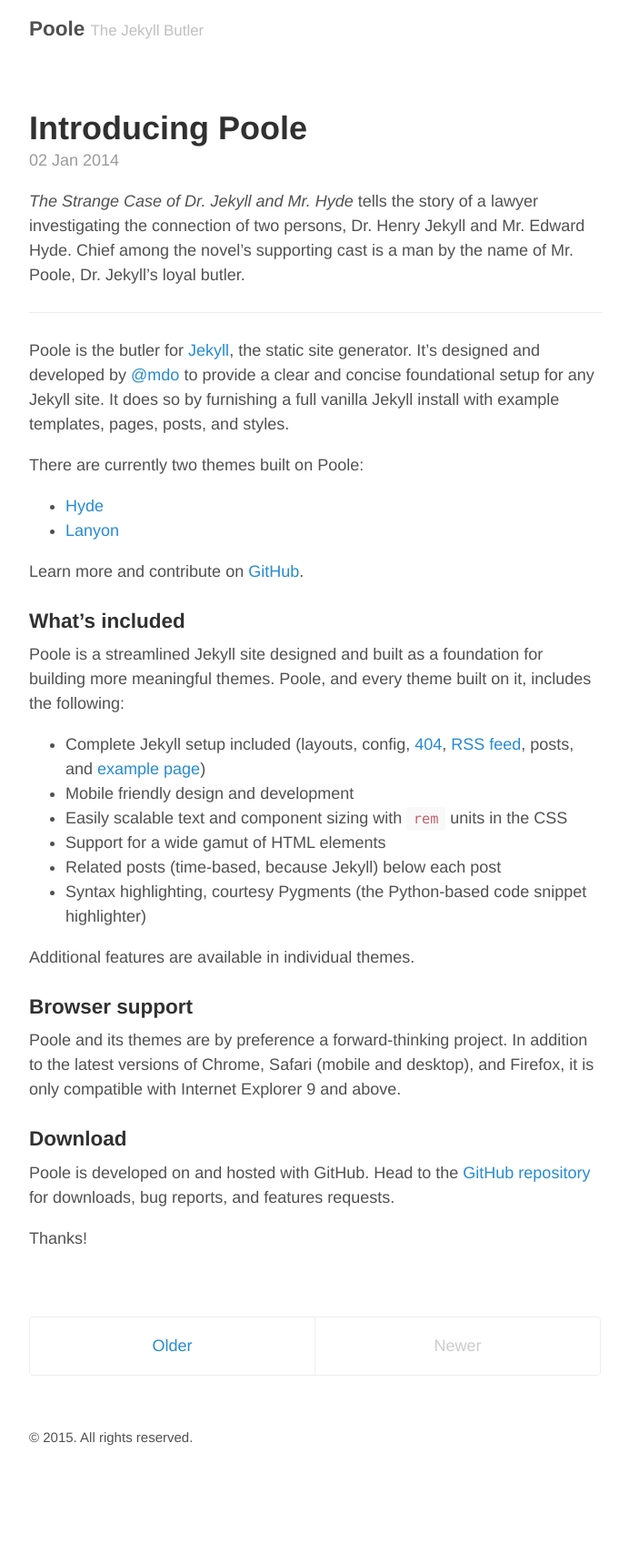
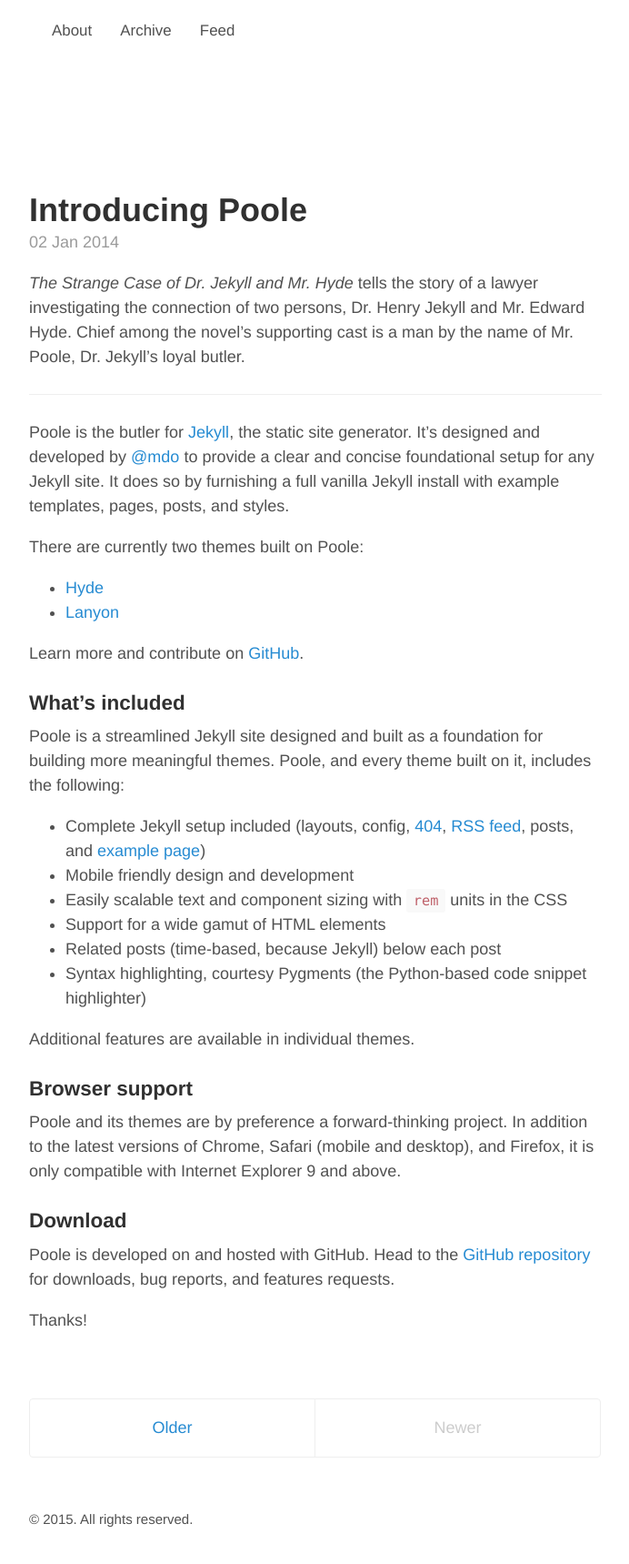
Before and after one commit to artofkot/artofkot.github.io, a Jekyll site: the page built from index.html, in a window 1280 px wide. Shown: the whole page at 91% size, without its empty margins (293-985 px from the left). Built offline with Jekyll 4.4.1, drawn with Linux system fonts in a browser that asks for light colours; the list of posts is cut into pages by our own code; comment, search, counter and statistics services are not loaded; before the commit the page ends 1629 px from its top, so only the background shows below that.

Commit message:
some customization

```diff
--- a/_config.yml
+++ b/_config.yml
@@ -5,9 +5,9 @@
 relative_permalinks: true
 
 # Setup
-title:               Poole
-tagline:             The Jekyll Butler
-url:                 http://getpoole.com
+title:
+tagline:
+url:                 artofkot.github.io
 paginate:            1
 baseurl:             ""
 
@@ -20,11 +20,16 @@
 
 # About/contact
 author:
-  name:              Mark Otto
-  url:               https://twitter.com/mdo
-  email:             markdotto@gmail.com
+  name:              Artem Kotelskiy
+  url:               https://twitter.com/artofkot
+  email:             artofkot@gmail.com
 
 # Custom vars
 version:             1.0.0
 github:
-  repo:              https://github.com/poole/poole
+  repo:              https://github.com/artofkot/artofkot.github.io
+
+pages_list:
+  About: '/about'
+  Archive: '/archive'
+  Feed: '/atom.xml'
--- /dev/null
+++ b/_includes/comments.html
@@ -0,0 +1,13 @@
+<div id="disqus_thread"></div>
+<script type="text/javascript">
+    /* * * CONFIGURATION VARIABLES * * */
+    var disqus_shortname = 'artofkot';
+
+    /* * * DON'T EDIT BELOW THIS LINE * * */
+    (function() {
+        var dsq = document.createElement('script'); dsq.type = 'text/javascript'; dsq.async = true;
+        dsq.src = '//' + disqus_shortname + '.disqus.com/embed.js';
+        (document.getElementsByTagName('head')[0] || document.getElementsByTagName('body')[0]).appendChild(dsq);
+    })();
+</script>
+<noscript>Please enable JavaScript to view the <a href="https://disqus.com/?ref_noscript" rel="nofollow">comments powered by Disqus.</a></noscript>
--- a/_layouts/default.html
+++ b/_layouts/default.html
@@ -5,7 +5,20 @@
 
   <body>
 
+
+
     <div class="container content">
+      <div class="masthead">
+        <h3 class="masthead-title">
+          <a href="/" title="Home">{{ site.title }}</a>
+
+          {% for page in site.pages_list %}
+            &nbsp;&nbsp;&nbsp;
+            <small><a href="{{ page[1]  }}">{{ page[0] }}</a></small>
+          {% endfor %}
+        </h3>
+      </div>
+
       <header class="masthead">
         <h3 class="masthead-title">
           <a href="{{ site.baseurl }}/" title="Home">{{ site.title }}</a>
@@ -15,6 +28,8 @@
 
       <main>
         {{ content }}
+
+        {% include comments.html %}
       </main>
 
       <footer class="footer">
```
Also changed, not shown: archive.md (added, +10 -0 lines), public/apple-touch-icon-precomposed.png (deleted), public/favicon.ico (deleted), public/flavicon.ico (added), 2 other files.
